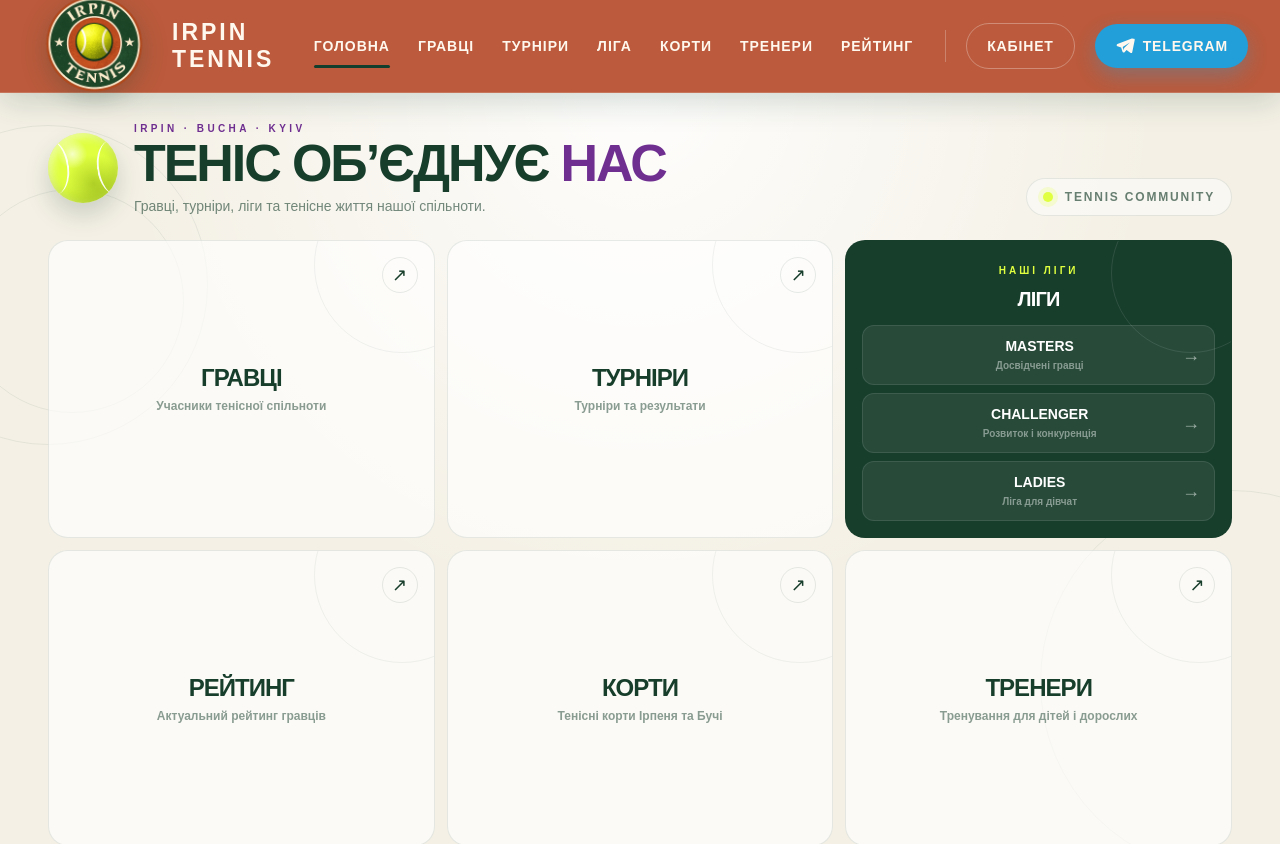
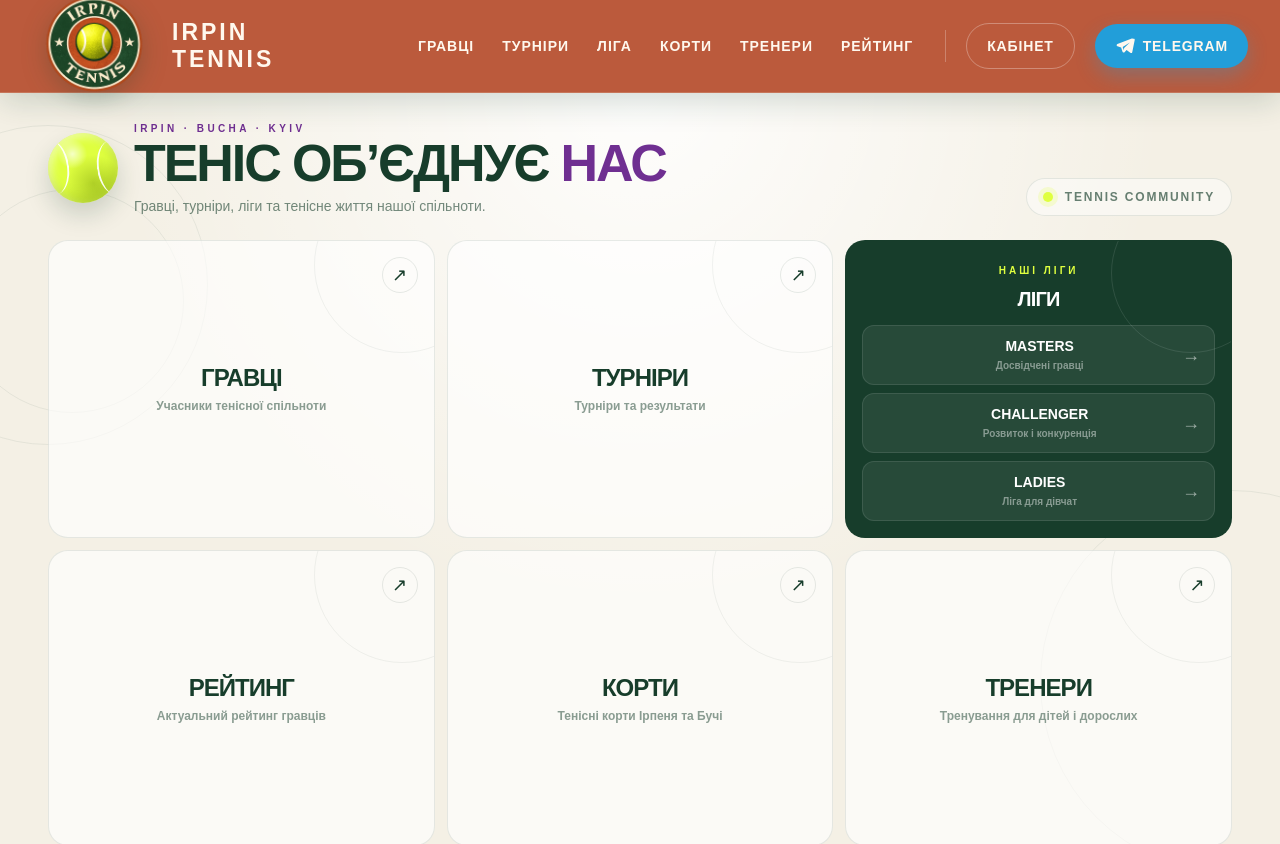
Before and after one commit to yellowblue9912-cell/irpin-tennis-next, a Next.js app: page / in a window 1280 px wide. Shown: the top 844 px of the page. Built offline with nearby package versions, Linux system fonts and the light colour scheme.

Commit message:
Remove redundant home navigation item

```diff
--- a/components/Header.tsx
+++ b/components/Header.tsx
@@ -6,7 +6,6 @@ import { usePathname } from "next/navigation";
 import { useState } from "react";
 
 const menuItems = [
-  { label: "Головна", href: "/" },
   { label: "Гравці", href: "/players" },
   { label: "Турніри", href: "/tournaments" },
   { label: "Ліга", href: "/league" },
```
